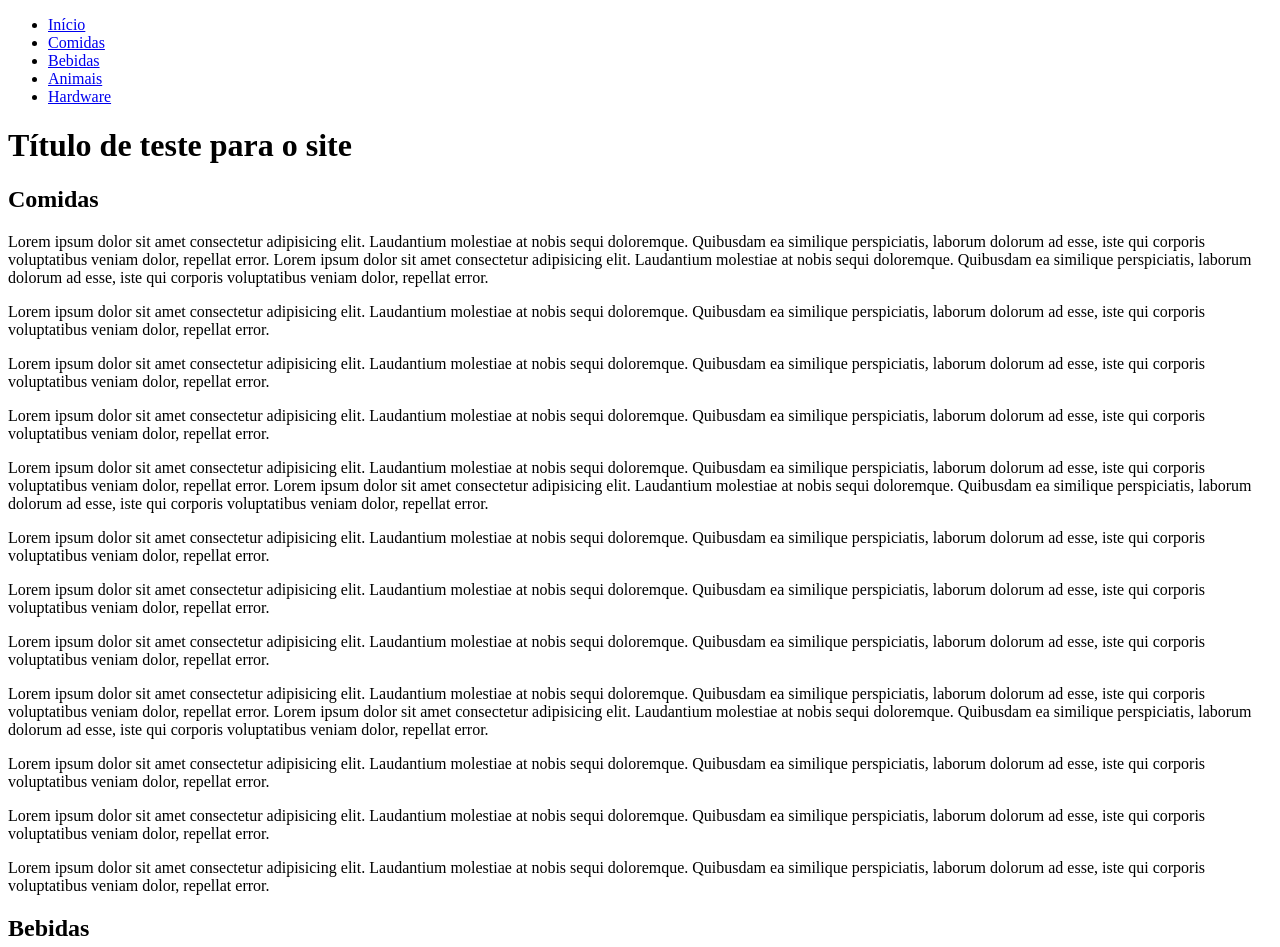
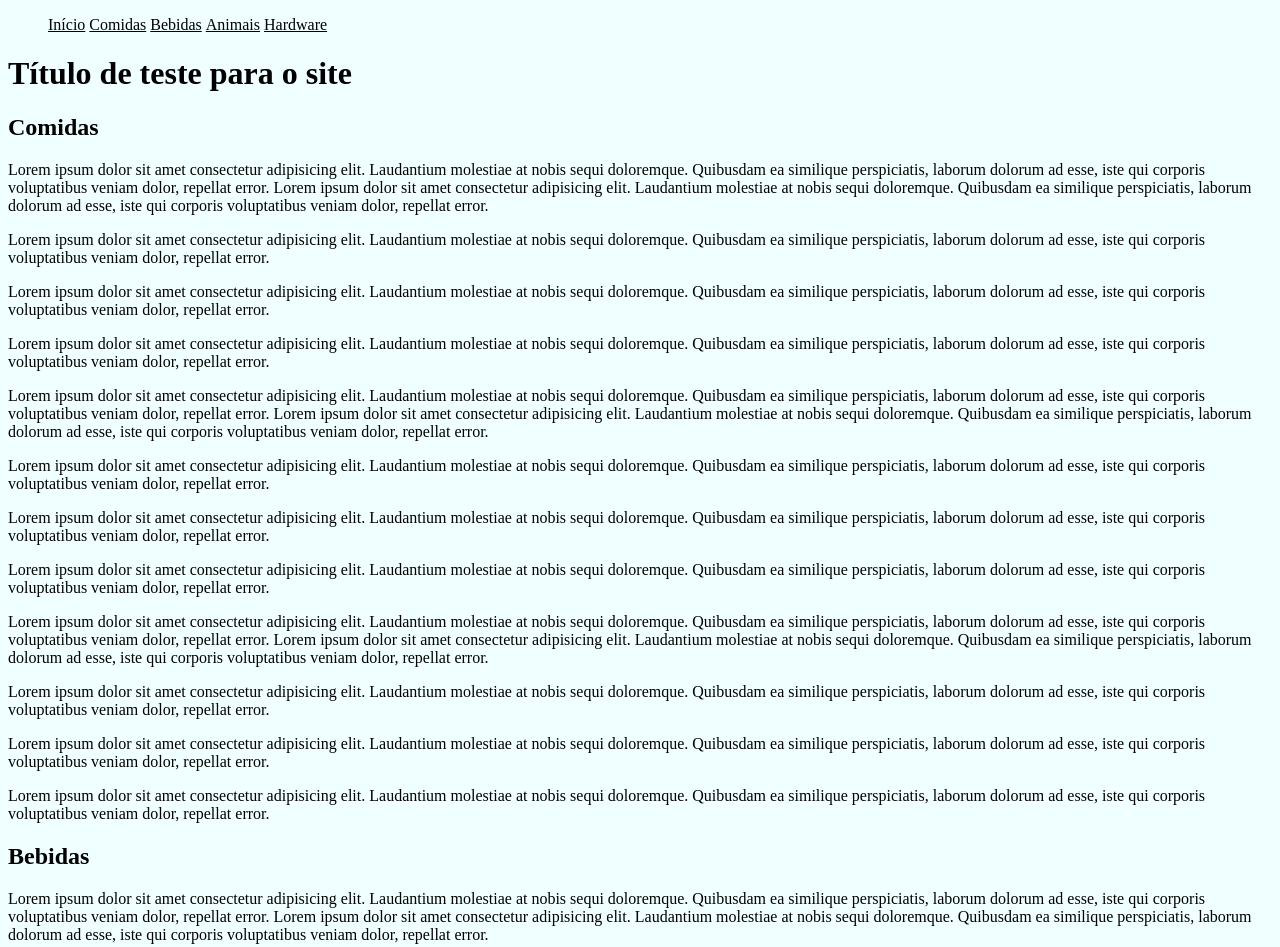
Before and after one commit to Typhonn003/treino-git, a plain HTML site: page index.html in a window 1280 px wide. Shown: the top 947 px of the page. Drawn offline with Linux system fonts and the light colour scheme.

Commit message:
add style

```diff
--- a/index.html
+++ b/index.html
@@ -5,6 +5,7 @@
     <meta http-equiv="X-UA-Compatible" content="IE=edge">
     <meta name="viewport" content="width=device-width, initial-scale=1.0">
     <title>Teste</title>
+    <link rel="stylesheet" href="style.css">
 </head>
 <body>
     <header>
--- /dev/null
+++ b/style.css
@@ -0,0 +1,18 @@
+@charset "UTF-8";
+
+body {
+    background-color: azure;
+}
+
+li {
+    list-style: none;
+    display: inline;
+}
+
+a {
+    color: #000000;
+}
+
+a:hover {
+    color: blue;
+}
```
